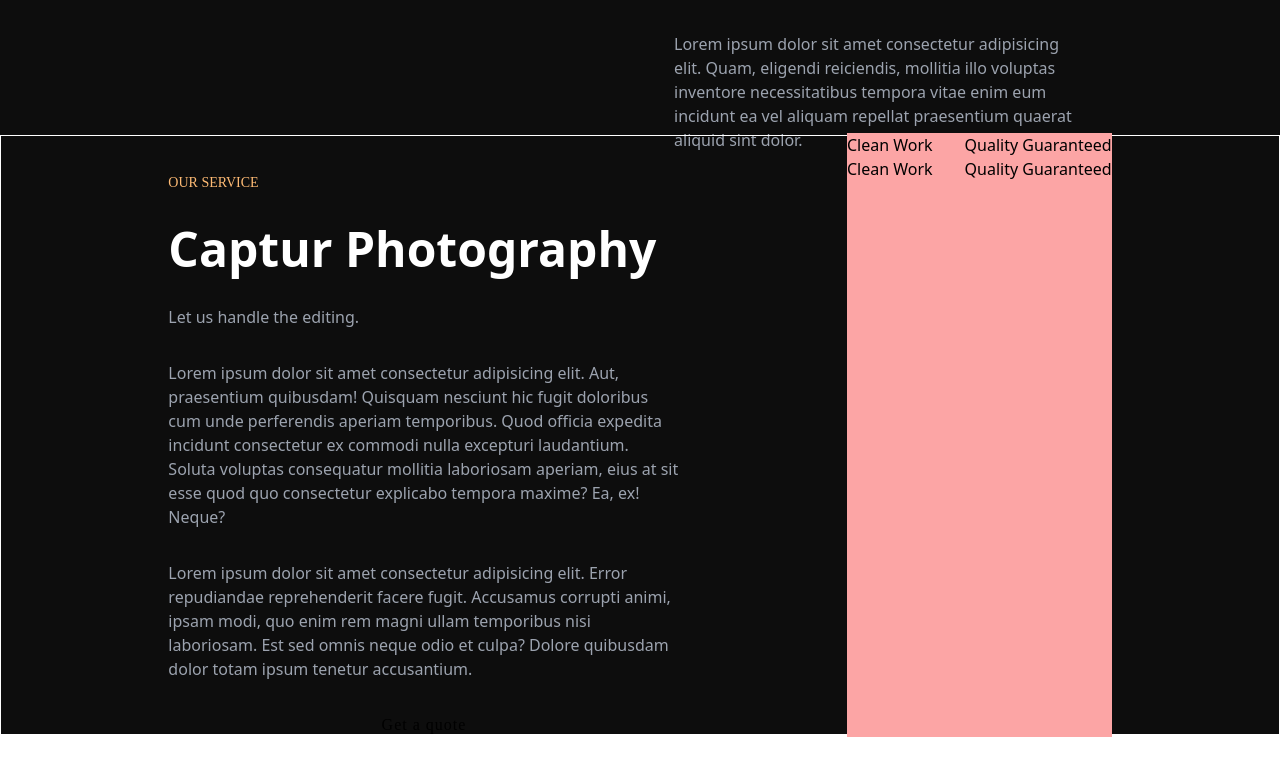
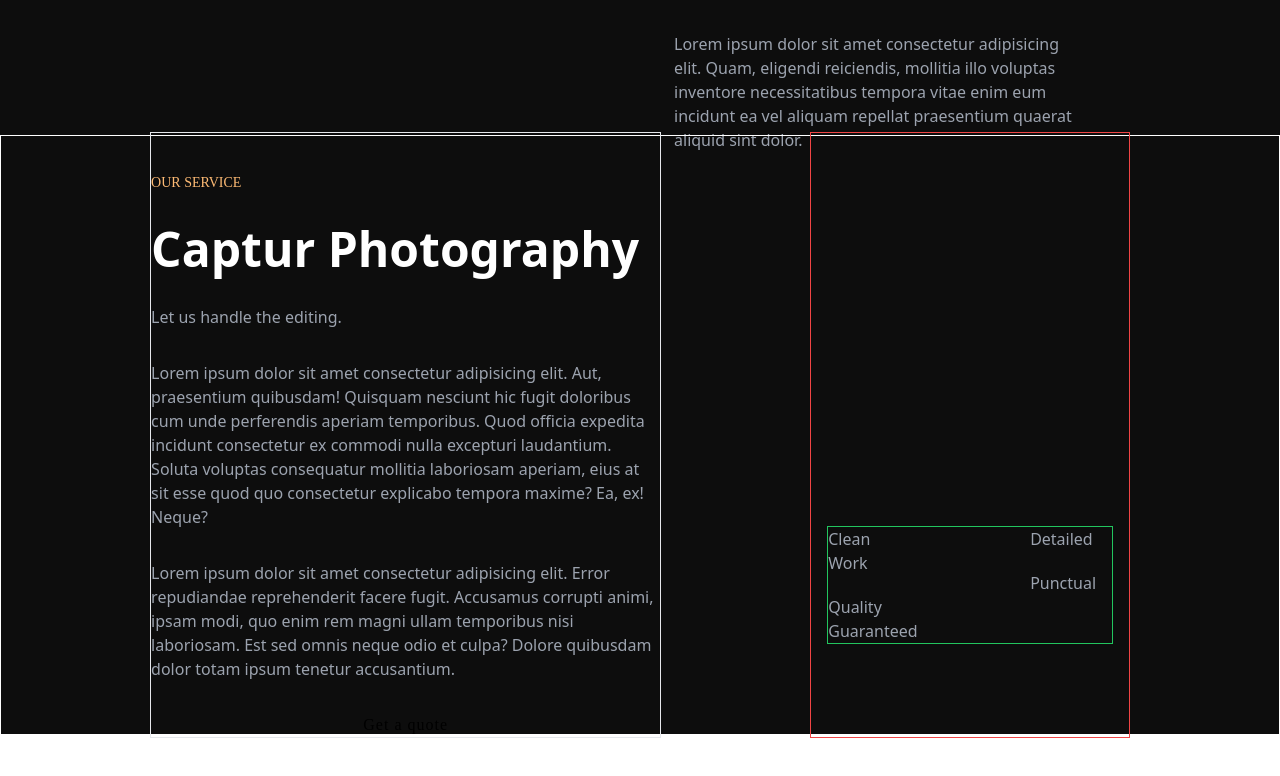
Before and after one commit to EzieVee/modern-tab, a Next.js app: page / in a window 1280 px wide. Shown: the part 1625-2401 px from the top of the page. Built offline with nearby package versions, Linux system fonts and the light colour scheme; a web font is replaced by a local one.

Commit message:
flaticon added but not tested

```diff
--- a/components/Services.tsx
+++ b/components/Services.tsx
@@ -12,7 +12,7 @@ const Services:React.FC<ServicesProps> = () => {
       <motion.div className="h-[100%] w-[100%] flex items-center border border-white">
        <div className="flex justify-evenly">
 
-        <div className=" w-[40%] my-[5] flex flex-col space-y-8  ">
+        <div className=" w-[40%] my-[5] flex flex-col space-y-8 border  ">
           <h1 className="  mulishFont mt-10 text-orange-300 uppercase font-thin text-sm tracking-[1]">Our Service</h1>
           <h4 className="font-extrabold text-5xl text-white ">Captur Photography</h4>
           <h1 className="text-gray-400 font-thin">Let us handle the editing.</h1>
@@ -24,17 +24,22 @@ const Services:React.FC<ServicesProps> = () => {
 
         </div>
 
-        <div className="bg-red-300">
-          <ul className="flex flex-row space-x-8 ">
-            <li>Clean Work</li>
-            <li>Quality Guaranteed</li>
+        <div className=" flex flex-col border border-red-500 w-[25%] items-center justify-center">
+          <div className="w-[90%] border-green-500 border grid grid-cols-2 gap-[120px] mt-[300px] ">
+
+
+          <ul className="flex flex-col space-y-5">
+            <li className="text-gray-400 font-thin">
+              <i className="fi fi-ro-user"></i>Clean Work</li>
+            <li className="text-gray-400 font-thin">Quality Guaranteed</li>
 
           </ul>
-          <ul className="flex flex-row space-x-8 ">
-            <li>Clean Work</li>
-            <li>Quality Guaranteed</li>
+          <ul className="flex flex-col space-y-5">
+            <li className="text-gray-400 font-thin">Detailed</li>
+            <li className="text-gray-400 font-thin">Punctual</li>
 
           </ul>
+          </div>
         </div>
 
        </div>
--- a/package.json
+++ b/package.json
@@ -9,6 +9,7 @@
     "lint": "next lint"
   },
   "dependencies": {
+    "@flaticon/flaticon-uicons": "^1.7.0",
     "@types/node": "18.11.9",
     "@types/react": "18.0.25",
     "@types/react-dom": "18.0.9",
--- a/styles/globals.css
+++ b/styles/globals.css
@@ -1,6 +1,9 @@
 @tailwind base;
 @tailwind components;
 @tailwind utilities;
+
+
+
 
 html::-webkit-scrollbar {
   width: 20px;
```
Also changed, not shown: 1 other file (tests, documents, lock files or other folders).
